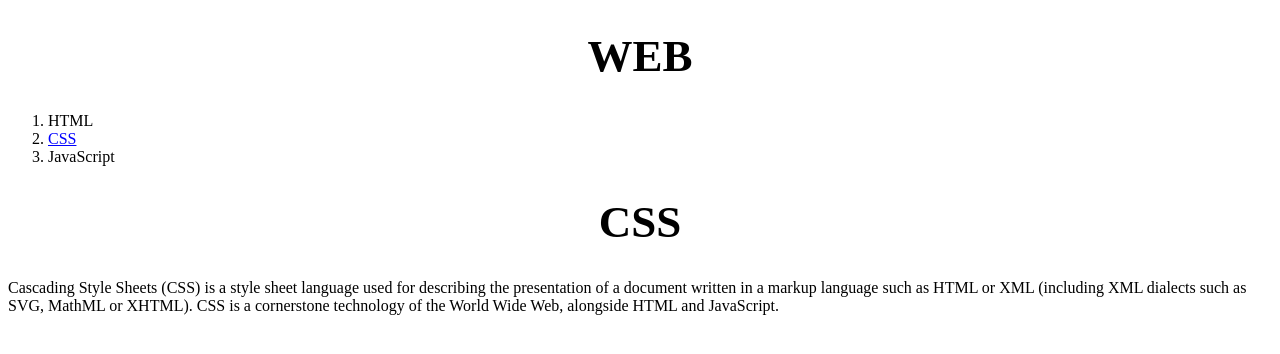
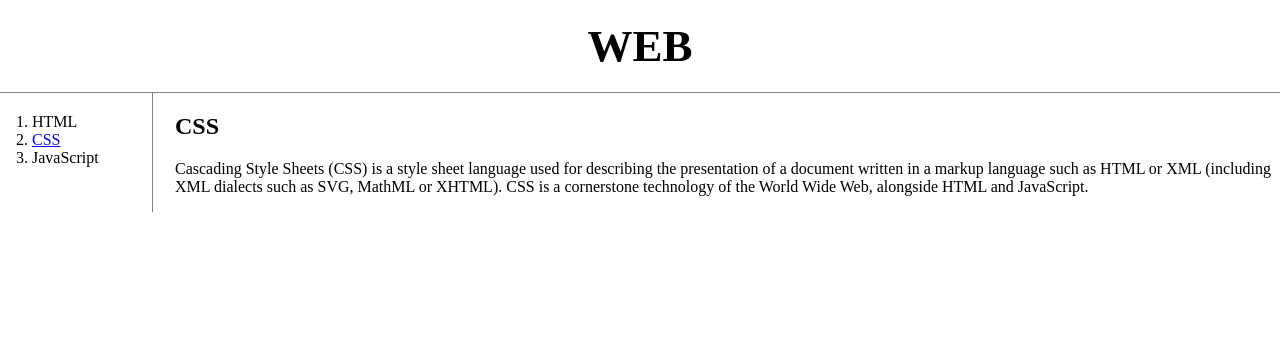
Before and after one commit to YUEL-LEE/opentutorials, a plain HTML site: page 2.html in a window 1280 px wide. Drawn offline with Linux system fonts and the light colour scheme.

```diff
--- a/2.html
+++ b/2.html
@@ -5,6 +5,9 @@
 <title>WEB1 - html</title> <!-- <title></title> : 웹 페이지 제목(탭에 나타나는 이름), 검색 엔진이 웹 페이지를 분석할 때 중요한 정보 -->
 <meta charset="utf-8"> <!-- 웹페이지가 저장된 문자 표현 방식/웹브라우저가 웹페이지를 해석하는 방식을 utf-8로 일치시키기 -->
 <style>
+    body {
+        margin: 0;
+    }
     a {
         color : black;
         text-decoration: none;
@@ -12,6 +15,25 @@
     h1 {
         font-size: 45px;
         text-align: center;
+        border-bottom: 1px solid gray;
+        margin: 0;
+        padding: 20px;
+    }
+    ol {
+        border-right: 1px solid gray;
+        width: 100px;
+        margin: 0;
+        padding: 20px;
+    }
+    #grid{
+        display: grid;
+        grid-template-columns: 150px 1fr;
+    }
+    #grid ol {
+        padding-left: 32px;
+    }
+    #article{
+        padding-left: 25px;
     }
 </style>
 </head>
@@ -23,6 +45,7 @@
 <li></li> : list, 목차 표현
 <ul></ul> : unordered list, 순서 구분이 없는 목록 구분 경계 태그
 <ol></ol> : ordered list, 순서가 있는 목록 구분 경계 태그 -->
+<div id="grid">
 <ol>
     <li><a href="1.html">HTML</a></li>
     <li><a href="2.html"
@@ -30,14 +53,17 @@
     <li><a href="3.html">JavaScript</a></li>
 </ol>
 
-<h1>CSS</h1> <!-- <h1></h1> : 제목 1  -->
+    <div id="article">
+    <h2>CSS</h2> <!-- <h1></h1> : 제목 1  -->
 
 <!--
 <p></p> : 단락, 단락 간 간격 고정
 <a href="(link)" target="_blank" title="(title)"></a> : a -> anchor, href -> hypertext reference/ target="_blank" : 새 창에서 열기
 -->
-<p>Cascading Style Sheets (CSS) is a style sheet language used for describing the presentation of a document written in a markup language such as HTML or XML (including XML dialects such as SVG, MathML or XHTML).
-    CSS is a cornerstone technology of the World Wide Web, alongside HTML and JavaScript.</p>
+    <p>Cascading Style Sheets (CSS) is a style sheet language used for describing the presentation of a document written in a markup language such as HTML or XML (including XML dialects such as SVG, MathML or XHTML).
+        CSS is a cornerstone technology of the World Wide Web, alongside HTML and JavaScript.</p>
+    </div>
+</div>
 </body>
 
 </html>
```
Also changed, not shown: 1.html (+13 -1 lines), 3.html (+13 -1 lines), mediaquery.html (added, +26 -0 lines).
